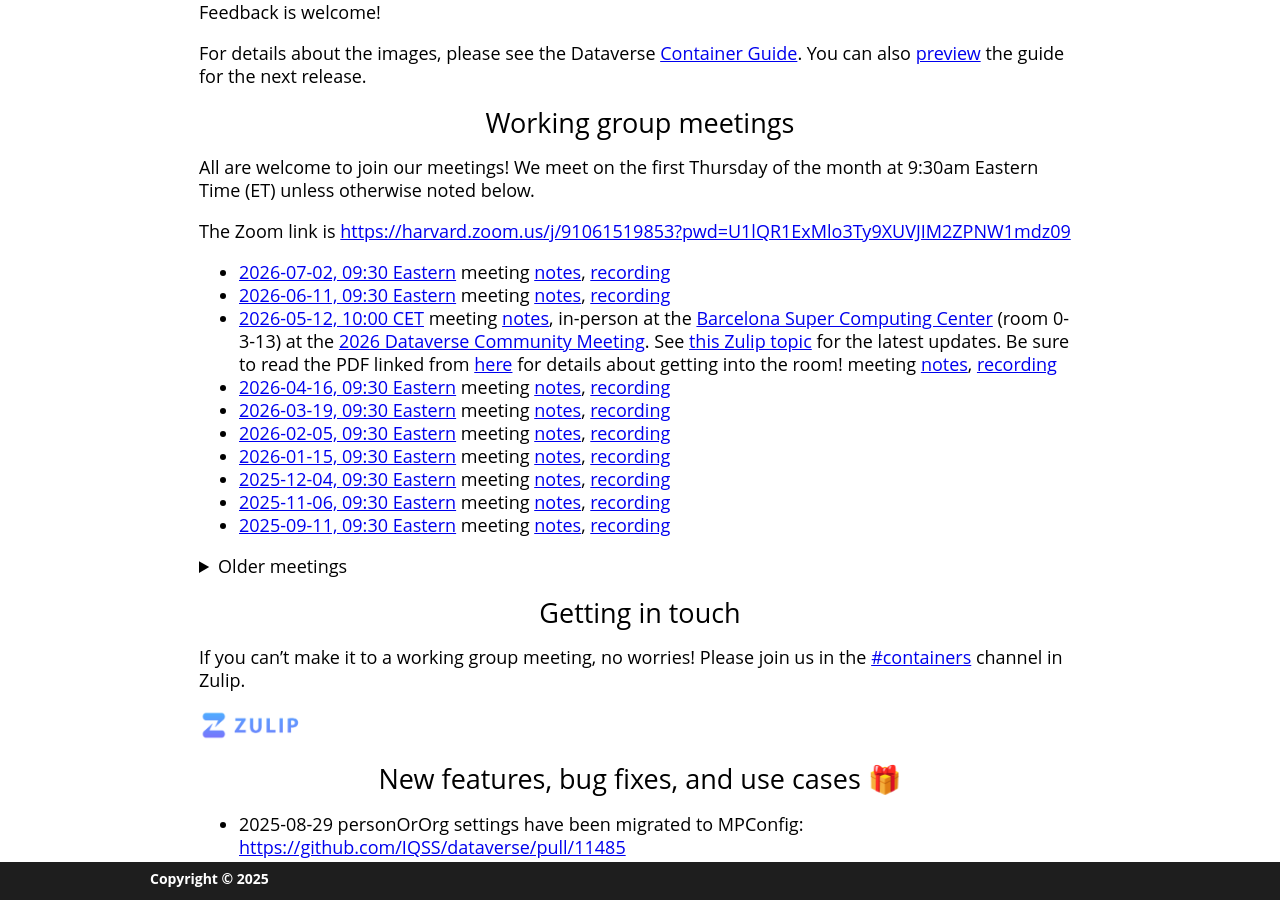
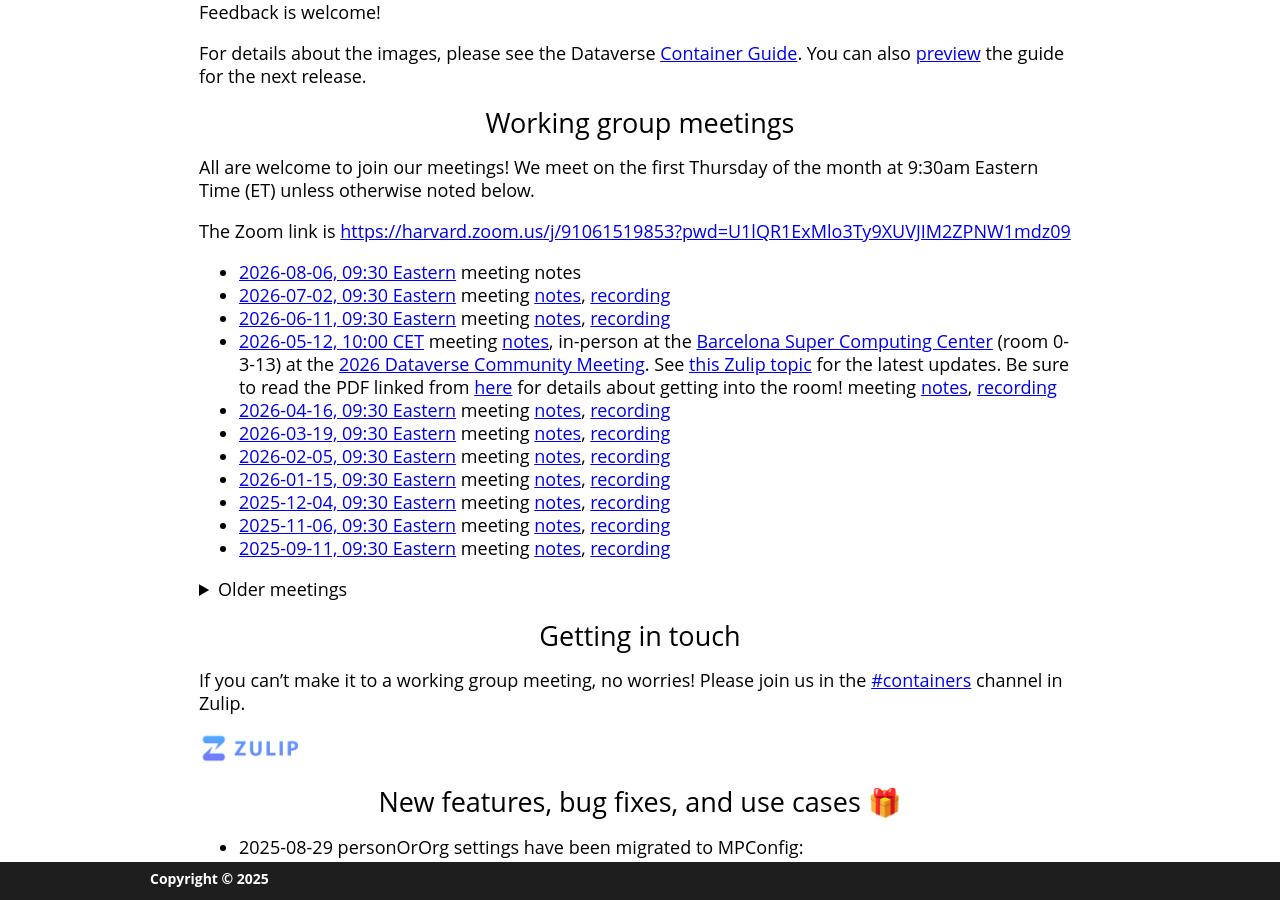
Before and after one commit to gdcc/ct.gdcc.io, a Jekyll site: the page built from index.md, in a window 1280 px wide and 900 px high, scrolled down 660 px. Built offline with Jekyll 4.4.1, drawn with Linux system fonts in a browser that asks for light colours; our own code applies the rules of GitHub Pages for plain Markdown files.

Commit message:
Add August 2026 meeting details to index.md
Added a new meeting entry for August 2026 with relevant links.

```diff
--- a/index.md
+++ b/index.md
@@ -23,6 +23,7 @@ All are welcome to join our meetings! We meet on the first Thursday of the month
 
 The Zoom link is <https://harvard.zoom.us/j/91061519853?pwd=U1lQR1ExMlo3Ty9XUVJIM2ZPNW1mdz09>
 
+- [2026-08-06, 09:30 Eastern](https://time.is/compare/0930_06_Aug_2026_in_Boston) meeting notes
 - [2026-07-02, 09:30 Eastern](https://time.is/compare/0930_02_Jul_2026_in_Boston) meeting [notes](https://docs.google.com/document/d/1hWKp9mk3KLx0c54HUCsJqHssV1ol66F-samectJ-6Ss/edit?usp=sharing), [recording](https://drive.google.com/file/d/1ivT3EgwkmhEsZDLwPhGBBA9hWrIIAmw7/view?usp=drive_link)
 - [2026-06-11, 09:30 Eastern](https://time.is/compare/0930_11_Jun_2026_in_Boston) meeting [notes](https://docs.google.com/document/d/1TYsovyRWdygGglZ9pOqWMhNnmPl_CRqi0OzMIwvdyGQ/edit?usp=sharing), [recording](https://drive.google.com/drive/folders/1-HjwWrvQggmILe0hSBKgPLREmt6uwgy-?usp=drive_link)
 - [2026-05-12, 10:00 CET](https://time.is/compare/0000_12_May_2026_in_Barcelona) meeting [notes](https://docs.google.com/document/d/1jrGp846XLduA7rDxc4EnqbPlVf85gRhgqYrQDMr9Ut4/edit?usp=sharing), in-person at the [Barcelona Super Computing Center](https://www.bsc.es/) (room 0-3-13) at the [2026 Dataverse Community Meeting](https://dcm2026.com/). See [this Zulip topic](https://dataverse.zulipchat.com/#narrow/channel/375812-containers/topic/Containerization.20wg.20at.20DCM.202026.20in.20Barcelona/with/585984634) for the latest updates. Be sure to read the PDF linked from [here](https://dataverse.zulipchat.com/#narrow/channel/375812-containers/topic/Containerization.20wg.20at.20DCM.202026.20in.20Barcelona/near/594007573) for details about getting into the room! meeting [notes](https://docs.google.com/document/d/1jrGp846XLduA7rDxc4EnqbPlVf85gRhgqYrQDMr9Ut4/edit?usp=sharing), [recording](https://drive.google.com/drive/folders/1ufED3kTD30eRpO93R8kWEZmsnxPZwjKO?usp=drive_link)
```
